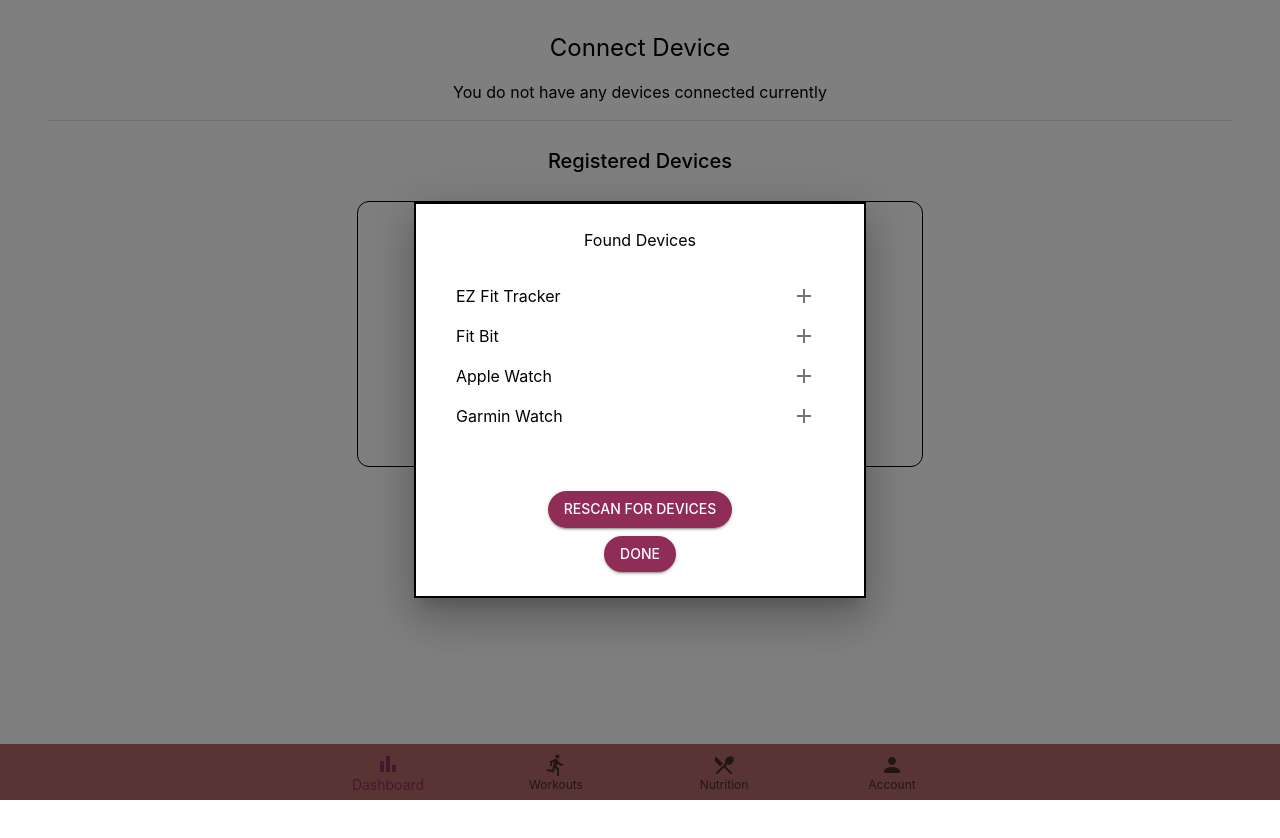
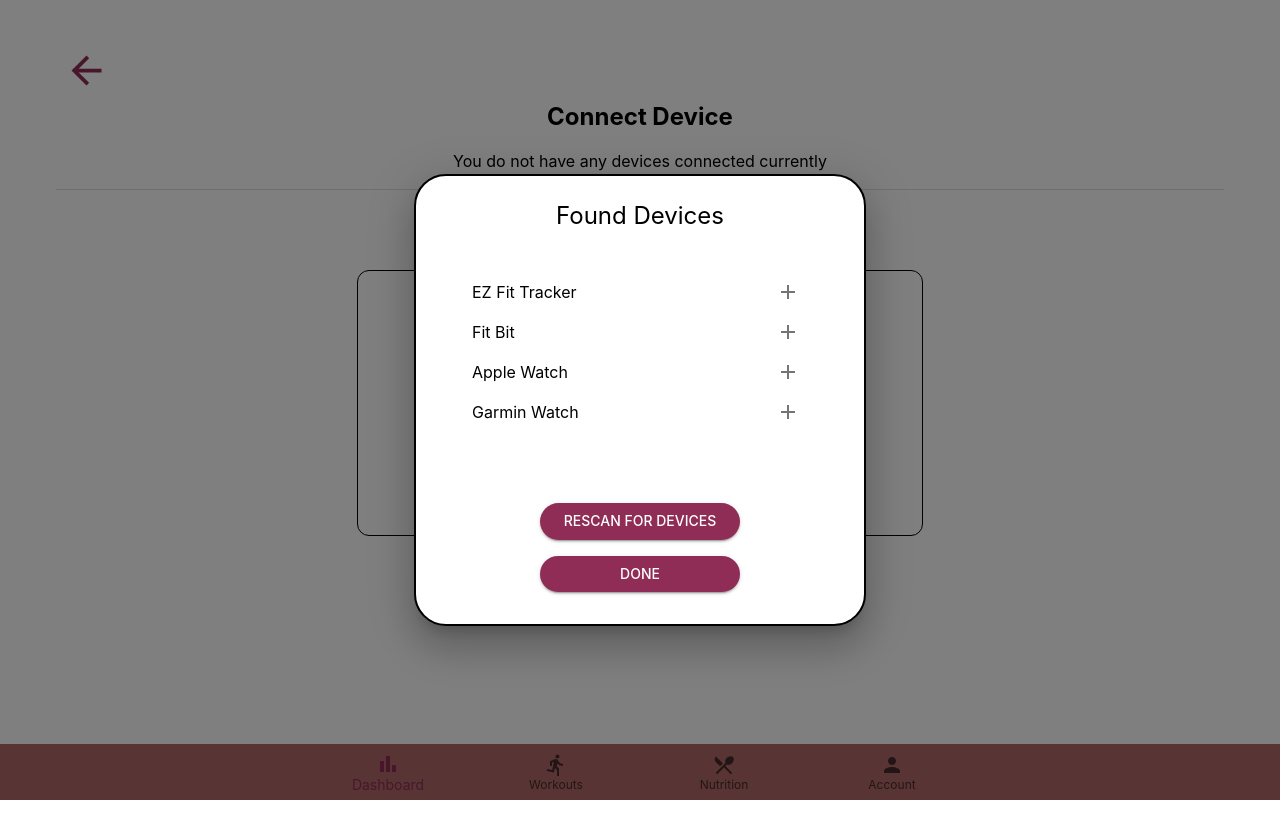
Before and after one commit to joshchyeonlee/EZFit, a React (Create React App) app: page /Account/ConnectedDevices in a window 1280 px wide. Both pictures are taken after a click on the button "ADD NEW DEVICE". Shown: the top 838 px of the page. Built offline with nearby package versions, Linux system fonts and the light colour scheme.

Commit message:
connect page and make formatting consistent

```diff
--- a/src/components/account/AccountConnectDevice.tsx
+++ b/src/components/account/AccountConnectDevice.tsx
@@ -1,6 +1,7 @@
 import { Typography, Box, IconButton, Button, Modal, Snackbar, Divider } from "@mui/material";
 import AddIcon from '@mui/icons-material/Add';
 import devicesList from "../../mockData/DevicesList";
+import BackButton from "../utils/BackButton";
 import { useState } from "react";
 
 function AccountConnectDevice(){
@@ -76,6 +77,7 @@
         width: 400,
         bgcolor: 'background.paper',
         border: '2px solid #000',
+        borderRadius: 8,
         boxShadow: 24,
         p: 3,
       };
@@ -107,15 +109,15 @@
                     <Typography textAlign="center">Remove Device</Typography>
                     <Typography padding={3}>Are you sure you want to remove {deviceToRemove} from your registered devices?</Typography>
                     <Box display="flex" flexDirection="column" padding={1} gap={1} bottom="0px">
-                        <Button variant="contained" color="warning" onClick={() => confirmRemoveDevice()}>Remove</Button>
+                        <Button variant="contained" color="error" onClick={() => confirmRemoveDevice()}>Remove</Button>
                         <Button onClick={() => setRemoveDeviceModalOpen(false)}>Cancel</Button>
                     </Box>
                 </Box>
             </Modal>
             <Modal open={addDeviceModalOpen} onClose={handleAddDeviceClose}>
                 <Box sx={modal}>
-                    <Typography textAlign="center" paddingBottom={1}>Found Devices</Typography>
-                    <Box padding={2} minWidth={250} maxWidth={500} minHeight={175} maxHeight={250}
+                    <Typography textAlign="center" paddingBottom={1} variant="h5">Found Devices</Typography>
+                    <Box padding={4} minWidth={250} maxWidth={500} minHeight={175} maxHeight={250}
                         sx={{ overflow: "hidden", overflowY: "scroll" }}>
                         {availableDevices.length > 0 ? availableDevices.map((device) =>
                             <Box display="flex" flexDirection="row" alignItems="center" justifyContent="space-between">
@@ -127,21 +129,27 @@
                             </Box>
                         }
                     </Box>
-                    <Box paddingTop={3} flexDirection="column"
-                            display="flex" justifyContent="center"
-                            alignItems="center" gap={1}
-                            bottom="0px">
-                            <Button variant="contained" onClick={() => handleRefresh()}>Rescan For Devices</Button>
-                            <Button variant="contained" onClick={() => handleAddDeviceClose()}>Done</Button>
+                    <Box paddingTop={3} flexDirection="column" display="flex" justifyContent="center"
+                            alignItems="center" gap={1} bottom="0px">
+                            <Box sx={{width:"50%"}}>
+                                <Button fullWidth variant="contained" onClick={() => handleRefresh()}>Rescan For Devices</Button>
+                            </Box>
+                            <Box sx={{width:"50%"}} padding={1}>
+                                <Button fullWidth variant="contained" onClick={() => handleAddDeviceClose()}>Done</Button>
+                            </Box>
                     </Box>
                 </Box>
             </Modal>
-            <Box display="flex" justifyContent="center" padding={4} flexDirection="column">
-                <Typography variant="h5" textAlign="center">Connect Device</Typography>
+            <Box padding={5}>
+                <Box textAlign="left" justifyContent="center">
+                    <BackButton route="/Account/" />
+                </Box>
+                <Typography variant="h5" fontWeight="bold" textAlign="center">Connect Device</Typography>
                 <Box display="flex" justifyContent="center" padding={2}>
                     {isConnected ?
-                        <Typography>Currently connected to: {connectedDevice}</Typography>:
-                        <Typography textAlign="center">You do not have any devices connected currently</Typography>}
+                        <Typography>Currently connected to: {connectedDevice}</Typography>
+                        :<Typography textAlign="center">You do not have any devices connected currently</Typography>
+                    }
                 </Box>
                 <Divider variant="middle"></Divider>
                     <Box padding={1} display="flex" justifyContent="center" flexDirection="column" alignItems="center">
@@ -155,16 +163,16 @@
                                         {(device === connectedDevice) ?
                                             <Button variant="contained" onClick={() => handleDisconnectDevice()}>Disconnect</Button>:
                                             <Button variant="contained" onClick={() => handleConnectDevice(device)}>Connect</Button>}
-                                    <Button variant="contained" color="warning" onClick={() => handleRemoveDevice(device)}>Remove</Button>
+                                        <Button variant="contained" color="error" onClick={() => handleRemoveDevice(device)}>Remove</Button>
                                     </Box>
                                 </Box>) :
                                 <Typography textAlign="center"> No devices registered yet!</Typography>
                                 }
                         </Box>
                     </Box>
-            </Box>
                 <Box display="flex" justifyContent="center" alignItems="center" bottom={0}>
                     <Button variant="contained" onClick={() => setAddDeviceModalOpen(true)}>Add New Device</Button>
+                </Box>
             </Box>
         </div>
     );
--- a/src/components/account/AccountManagementMenu/AccountManagementMenu.tsx
+++ b/src/components/account/AccountManagementMenu/AccountManagementMenu.tsx
@@ -11,7 +11,7 @@
           </AccountManagementMenuItem>
         </Box>
         <Box sx={{ borderBottom: 2, borderColor: "#808080" }}>
-          <AccountManagementMenuItem buttonLink="./">
+          <AccountManagementMenuItem buttonLink="/Account/ConnectedDevices">
             Connected Devices
           </AccountManagementMenuItem>
         </Box>
```
Lines whose indentation alone changed are shown as unchanged.
